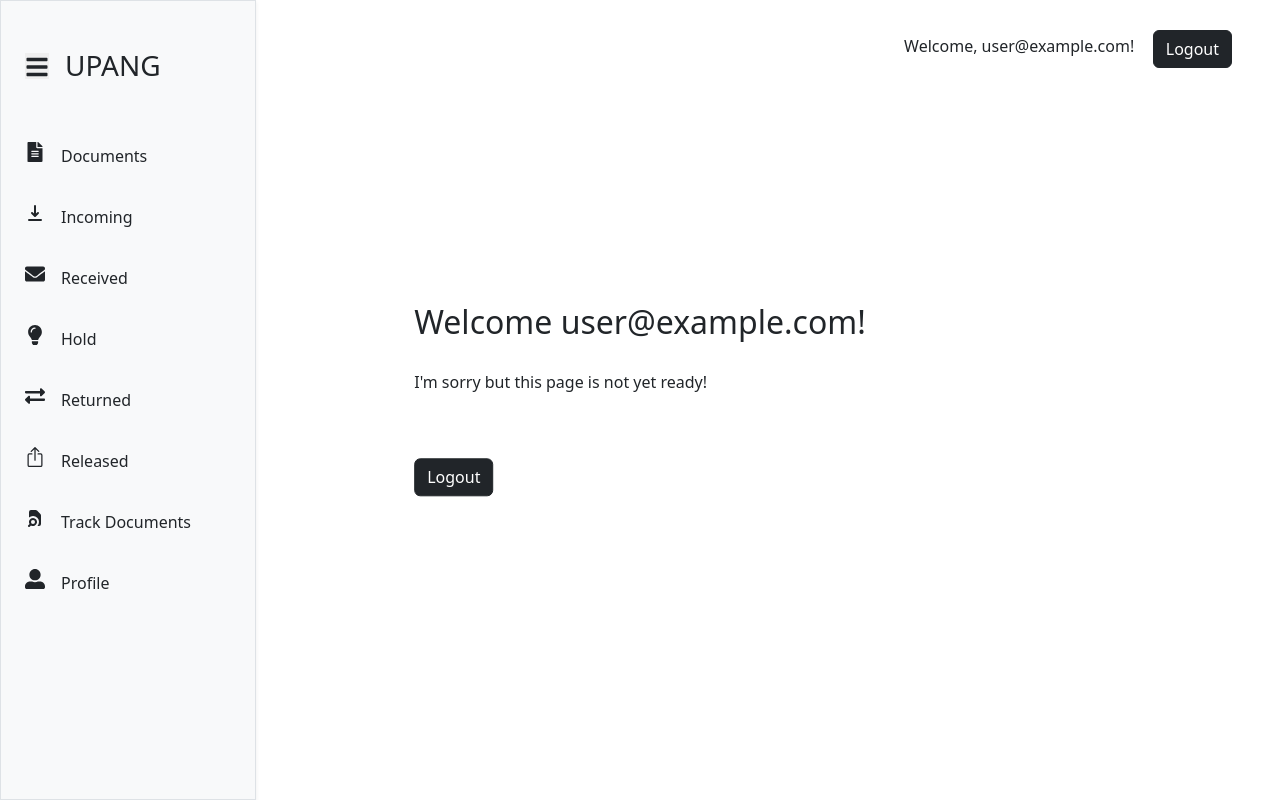
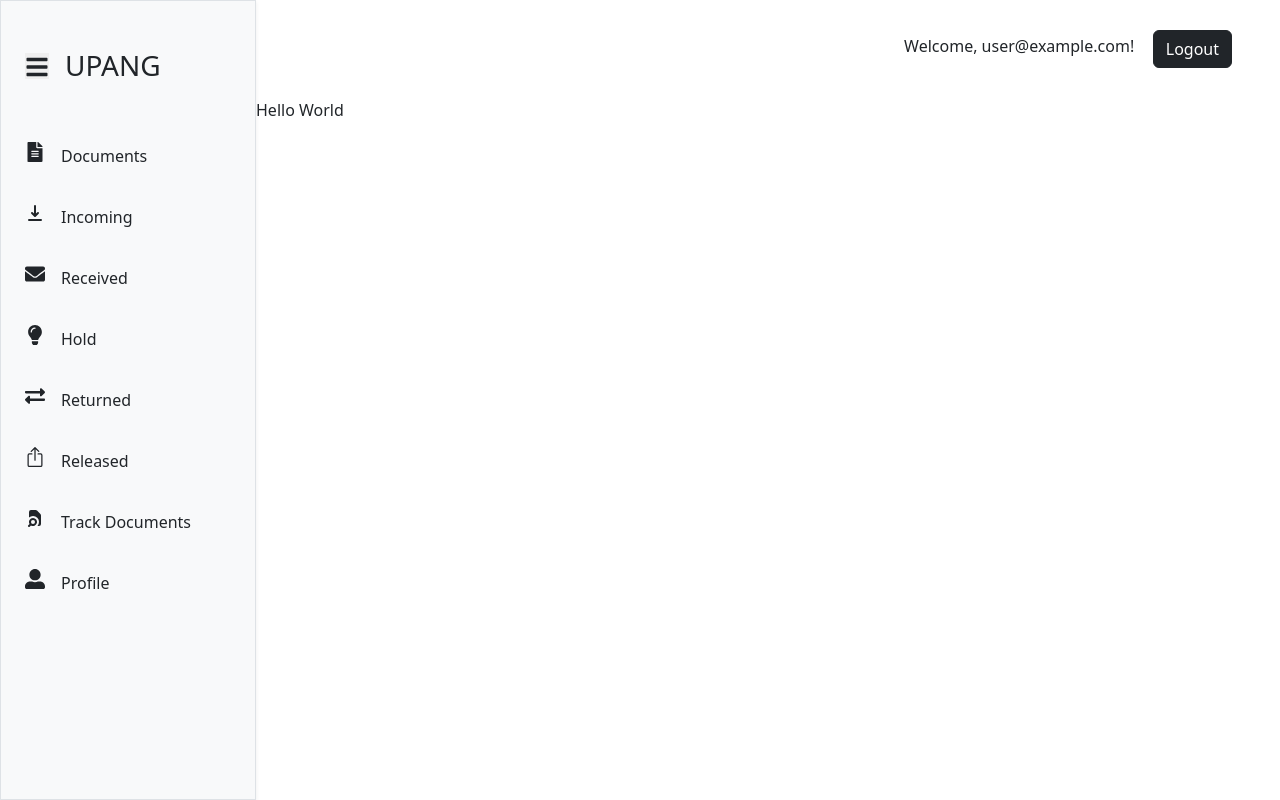
Before and after one commit to renras/document-request-tracker-system, a React (Create React App) app: page /documents in a window 1280 px wide. Built offline with nearby package versions, Linux system fonts and the light colour scheme; no server answers; sample sign-in values are in the browser's storage.

Commit message:
cleanup documents

```diff
--- a/src/pages/Documents/Documents.jsx
+++ b/src/pages/Documents/Documents.jsx
@@ -1,6 +1,6 @@
 import { useState, useEffect } from "react";
 import { auth } from "../../firebase-config";
-import { onAuthStateChanged, signOut } from "firebase/auth";
+import { onAuthStateChanged } from "firebase/auth";
 import { useNavigate } from "react-router-dom";
 import SignedInLayout from "../../components/Layouts/SignedInLayout/SignedInLayout";
 
@@ -20,30 +20,11 @@ const Documents = () => {
     return () => unsubscribe();
   }, []);
 
-  const handleSignOut = async () => {
-    try {
-      signOut(auth);
-    } catch {
-      alert("Failed to sign out user. Please try again later.");
-    }
-  };
+  console.log(email)
 
   return (
     <SignedInLayout>
-      <div
-        style={{
-          position: "fixed",
-          top: "50%",
-          left: "50%",
-          transform: "translate(-50%, -50%)",
-        }}
-      >
-        <h1 className="h2">Welcome {email}!</h1>
-        <p className="mt-4">I&apos;m sorry but this page is not yet ready!</p>
-        <button className="btn btn-dark mt-5" onClick={handleSignOut}>
-          Logout
-        </button>
-      </div>
+      <div>Hello World</div>
     </SignedInLayout>
   );
 };
```
